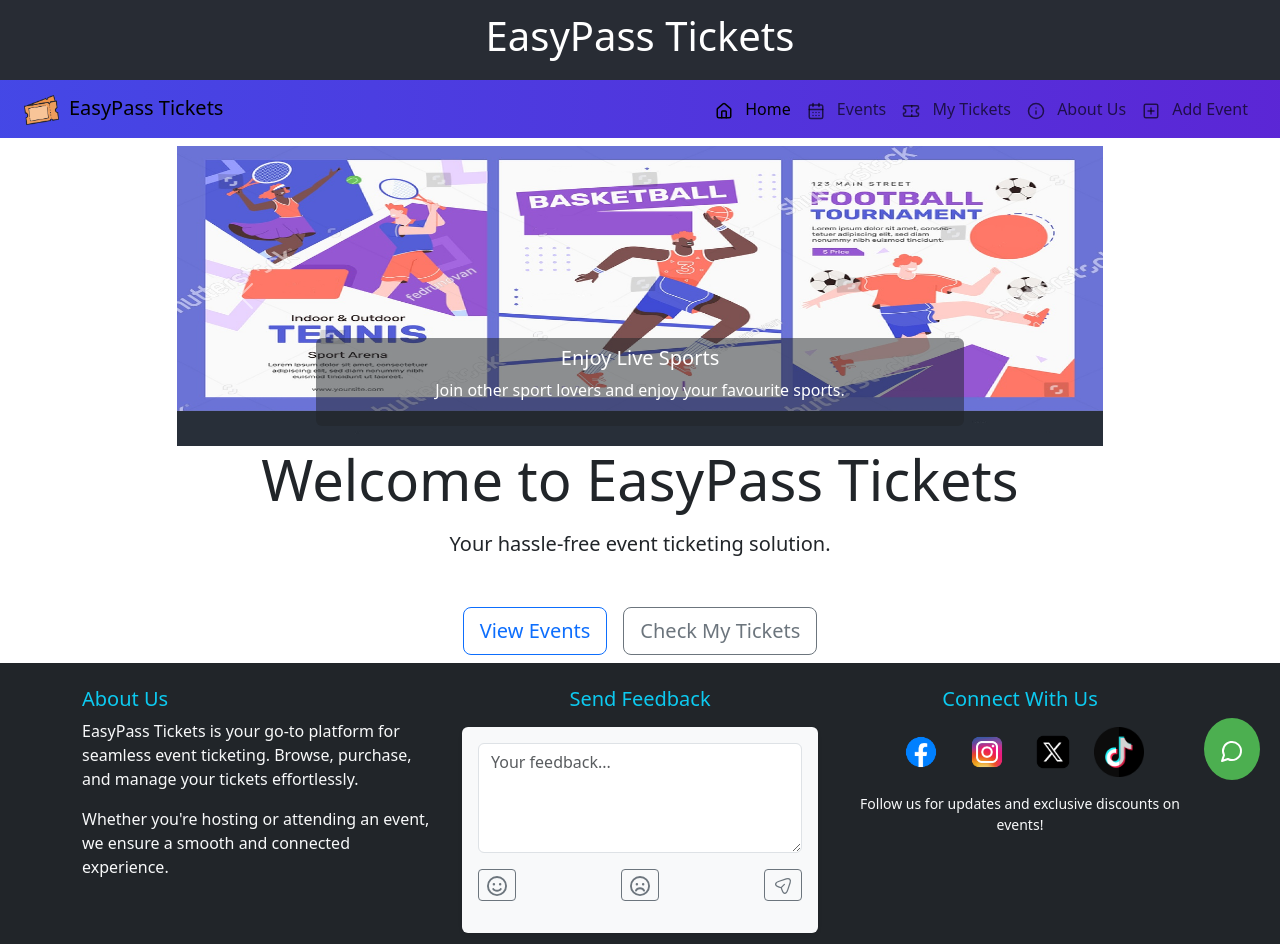
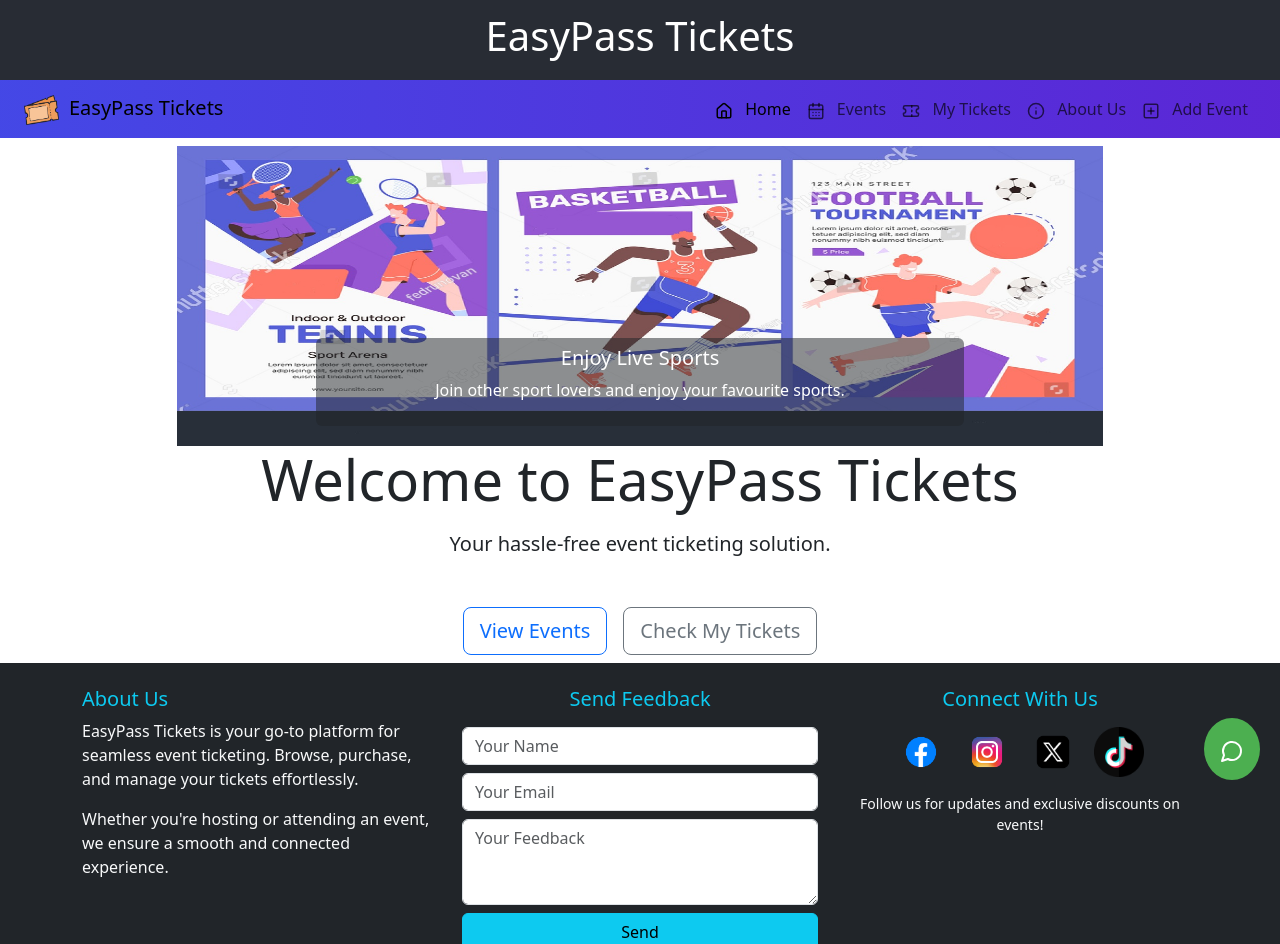
Before and after one commit to manno1703/EasyPassTickets, a React (Create React App) app: page / in a window 1280 px wide. Shown: the top 944 px of the page. Built offline with nearby package versions, Linux system fonts and the light colour scheme.

Commit message:
Footer updates and send feedback capability

```diff
--- a/package.json
+++ b/package.json
@@ -3,6 +3,7 @@
   "version": "0.1.0",
   "private": true,
   "dependencies": {
+    "@emailjs/browser": "^4.4.1",
     "@testing-library/dom": "^10.4.0",
     "@testing-library/jest-dom": "^6.6.3",
     "@testing-library/react": "^16.2.0",
--- a/src/components/Card.jsx
+++ b/src/components/Card.jsx
@@ -1,41 +1,28 @@
-import React from 'react';
+import React, { useRef } from 'react';
+import emailjs from '@emailjs/browser';
 
 const Card = () => {
+  const form = useRef();
+
+  const sendEmail = (e) => {
+    e.preventDefault();
+
+    emailjs.sendForm('service_bqxpgal', 'template_lxdjivq', form.current, 'ROA9CP1U0yQkfk5rW')
+      .then((result) => {
+          alert("Feedback sent successfully!");
+          form.current.reset();
+      }, (error) => {
+          alert("An error occurred. Please try again.");
+      });
+  };
+
   return (
-    <div className="card bg-light border-0 shadow-sm">
-      <div className="card-body">
-        <div className="mb-3">
-          <textarea
-            className="form-control"
-            rows="4"
-            placeholder="Your feedback..."
-          ></textarea>
-        </div>
-
-        <div className="d-flex justify-content-between mb-3">
-          <button className="btn btn-outline-secondary btn-sm">
-            <svg xmlns="http://www.w3.org/2000/svg" height="20" viewBox="0 0 512 512" fill="currentColor">
-              <path d="M464 256A208 208 0 1 0 48 256a208 208 0 1 0 416 0zM0 256a256 256 0 1 1 512 0A256 256 0 1 1 0 256zm177.6 62.1C192.8 334.5 218.8 352 256 352s63.2-17.5 78.4-33.9c9-9.7 24.2-10.4 33.9-1.4s10.4 24.2 1.4 33.9c-22 23.8-60 49.4-113.6 49.4s-91.7-25.5-113.6-49.4c-9-9.7-8.4-24.9 1.4-33.9s24.9-8.4 33.9 1.4zM144.4 208a32 32 0 1 1 64 0 32 32 0 1 1 -64 0zm192-32a32 32 0 1 1 0 64 32 32 0 1 1 0-64z" />
-            </svg>
-          </button>
-
-          <button className="btn btn-outline-secondary btn-sm">
-            <svg xmlns="http://www.w3.org/2000/svg" height="20" viewBox="0 0 512 512" fill="currentColor">
-              <path d="M464 256A208 208 0 1 0 48 256a208 208 0 1 0 416 0zM0 256a256 256 0 1 1 512 0A256 256 0 1 1 0 256zM174.6 384.1c-4.5 12.5-18.2 18.9-30.7 14.4s-18.9-18.2-14.4-30.7C146.9 319.4 198.9 288 256 288s109.1 31.4 126.6 79.9c4.5 12.5-2 26.2-14.4 30.7s-26.2-2-30.7-14.4C328.2 358.5 297.2 336 256 336s-72.2 22.5-81.4 48.1zM144.4 208a32 32 0 1 1 64 0 32 32 0 1 1 -64 0zm192-32a32 32 0 1 1 0 64 32 32 0 1 1 0-64z" />
-            </svg>
-          </button>
-
-          <button type="submit" className="btn btn-outline-secondary btn-sm">
-            <svg fill="none" viewBox="0 0 24 24" height="20" width="20" xmlns="http://www.w3.org/2000/svg" stroke="currentColor">
-              <path strokeLinejoin="round" strokeLinecap="round" strokeWidth="1.5" d="M7.4 6.32L15.89 3.49C19.7 2.22 21.77 4.3 20.51 8.11L17.68 16.6C15.78 22.31 12.66 22.31 10.76 16.6L9.92 14.08L7.4 13.24C1.69 11.34 1.69 8.23 7.4 6.32Z" />
-              <path strokeLinejoin="round" strokeLinecap="round" strokeWidth="1.5" d="M10.11 13.65L13.69 10.06" />
-            </svg>
-          </button>
-        </div>
-
-        {/* <button className="btn btn-primary w-100">Submit</button> */}
-      </div>
-    </div>
+    <form ref={form} onSubmit={sendEmail}>
+      <input type="text" name="user_name" placeholder="Your Name" className="form-control mb-2" required />
+      <input type="email" name="user_email" placeholder="Your Email" className="form-control mb-2" required />
+      <textarea name="message" placeholder="Your Feedback" className="form-control mb-2" rows="3" required />
+      <button type="submit" className="btn btn-info w-100">Send</button>
+    </form>
   );
 };
 
--- a/src/components/TicketForm.jsx
+++ b/src/components/TicketForm.jsx
@@ -1,6 +1,7 @@
 import axios from 'axios';
 import React, { useState } from 'react'
 import { useLocation } from 'react-router-dom';
+import Footer from './Footer';
 
 const TicketForm = () => {
 
@@ -65,7 +66,7 @@ const submit = async (e) => {
 
   return (
     <div className="row justify-content-center mt-4">
-        <div className="col-md-6 card shadow p-4">
+        <div className="col-md-6 card shadow p-4 mb-4">
             <form onSubmit={submit}>
                 {/* Bind Message and error */}
                 <h2>Book Tickets for {events.name}</h2>
@@ -100,7 +101,7 @@ const submit = async (e) => {
                 <button type='submit' className='btn btn-success'>Generate Ticket</button>
             </form>
         </div>
-
+      <Footer/>
     </div>
   )
 }
```
Also changed, not shown: 1 other file (tests, documents, lock files or other folders).
